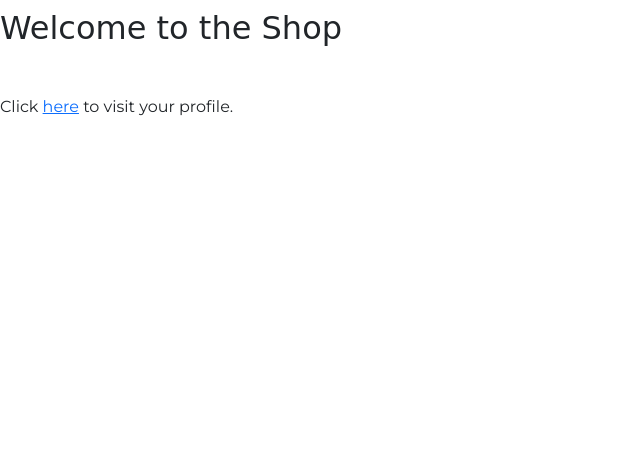
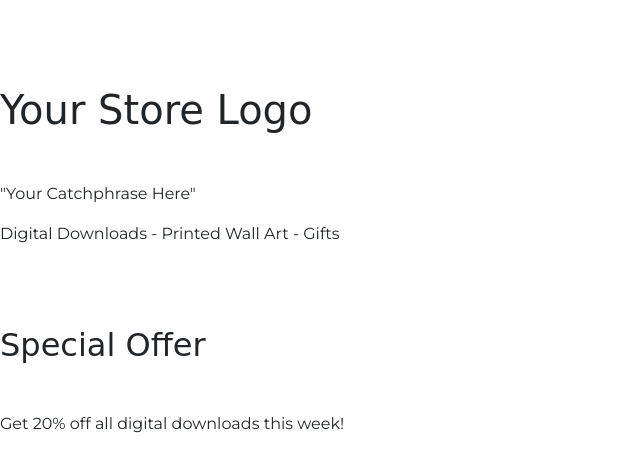
Before and after one commit to merzann/v2_creative_spark_images_photography_shop, a Django app: page / in a window 1280 px wide. Shown: the part 151-600 px from the top of the page, without its empty margins (0-640 px from the left). Run offline with Django 4.2, Linux system fonts and the light colour scheme; some libraries are stand-ins or nearby versions.

Commit message:
feat: add html structure to index.html

```diff
--- a/home/templates/home/index.html
+++ b/home/templates/home/index.html
@@ -1,8 +1,46 @@
 {% extends "base.html" %}
-
-{% block title %}Home - Creative Spark Images{% endblock %}
+{% load static %}
 
 {% block content %}
-    <h2>Welcome to the Shop</h2>
-    <p>Click <a href="{% url 'profile' %}">here</a> to visit your profile.</p>
+    <div id="homepage">
+        <!-- First Section -->
+        <section id="intro" class="homepage-section">
+            <video autoplay loop muted class="background-video">
+                <source src="{% static 'videos/ocean.mp4' %}" type="video/mp4">
+            </video>
+            <div class="overlay">
+                <h1 class="logo">Your Store Logo</h1>
+                <p class="catch-phrase">"Your Catchphrase Here"</p>
+                <div class="product-range">
+                    <span>Digital Downloads</span> -
+                    <span>Printed Wall Art</span> -
+                    <span>Gifts</span>
+                </div>
+                <div class="lower-content">
+                    <div class="special-offer">
+                        <h2>Special Offer</h2>
+                        <p>Get 20% off all digital downloads this week!</p>
+                    </div>
+                    <div class="road-signs">
+                        <img id="gallery-sign" src="{% static 'images/gallery-sign.png' %}" alt="This way to the gallery">
+                        <img id="about-sign" src="{% static 'images/about-sign.png' %}" alt="About Us">
+                    </div>
+                </div>
+            </div>
+        </section>
+
+        <!-- Second Section (Hidden Initially) -->
+        <section id="cottage-animation" class="homepage-section hidden">
+            <div class="animated-background"></div>
+            <audio id="walking-sound" src="{% static 'audio/walking-on-gravel.mp3' %}"></audio>
+        </section>
+
+        <!-- About Section (Initially Hidden) -->
+        <section id="about-section" class="homepage-section hidden">
+            <div class="about-content">
+                <img src="{% static 'images/profile-pic.jpg' %}" alt="Your Picture" class="profile-pic">
+                <p class="about-text">This is the about text. You can edit this from the admin panel.</p>
+            </div>
+        </section>
+    </div>
 {% endblock %}
```
